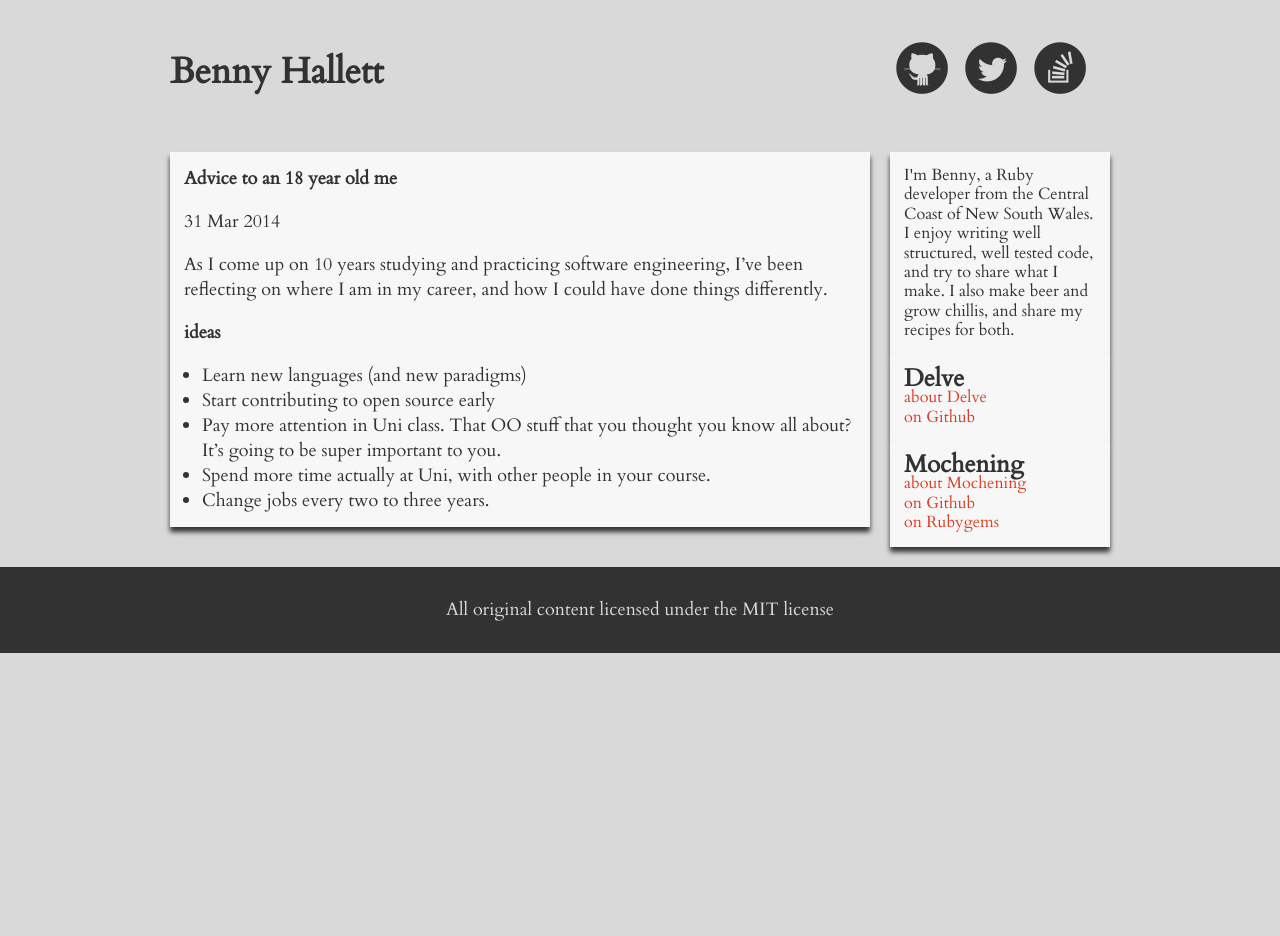
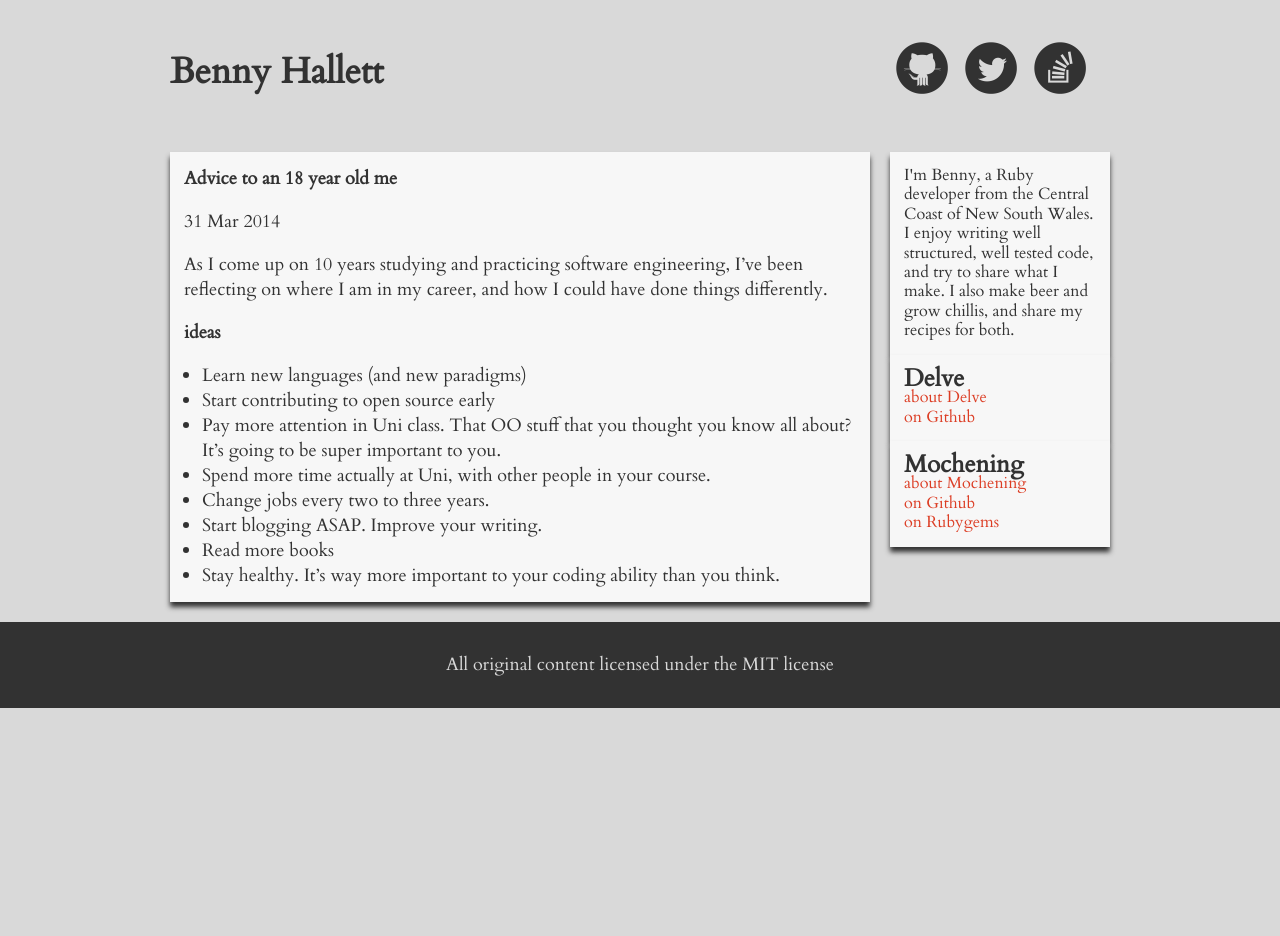
Before and after one commit to BennyHallett/blog, a Jekyll site: the page built from _posts/2014-03-31-advice-to-18yo-me.markdown, in a window 1280 px wide. Built offline with Jekyll 4.4.1, drawn with Linux system fonts in a browser that asks for light colours; Markdown is read by kramdown in place of the engine named in the settings.

Commit message:
Added a couple more points to a post, updated TOPIC ideas

```diff
--- a/_posts/2014-03-31-advice-to-18yo-me.markdown
+++ b/_posts/2014-03-31-advice-to-18yo-me.markdown
@@ -16,3 +16,6 @@ As I come up on 10 years studying and practicing software engineering, I've been
 * Pay more attention in Uni class. That OO stuff that you thought you know all about? It's going to be super important to you.
 * Spend more time actually at Uni, with other people in your course.
 * Change jobs every two to three years.
+* Start blogging ASAP. Improve your writing.
+* Read more books
+* Stay healthy. It's way more important to your coding ability than you think.
```
Also changed, not shown: TOPICS.md (+1 -1 lines).
